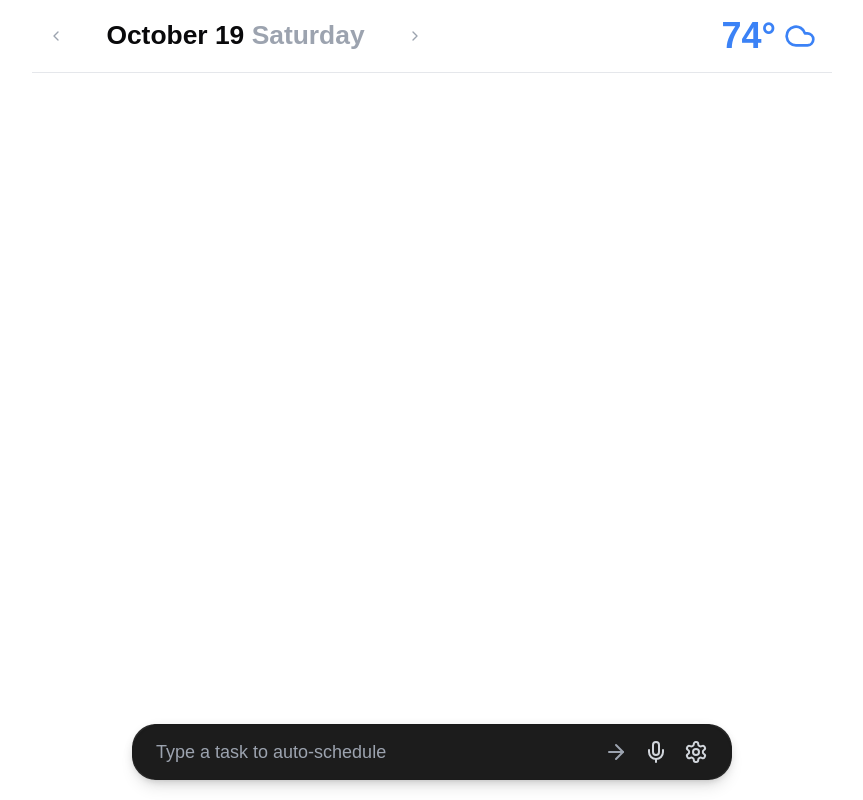
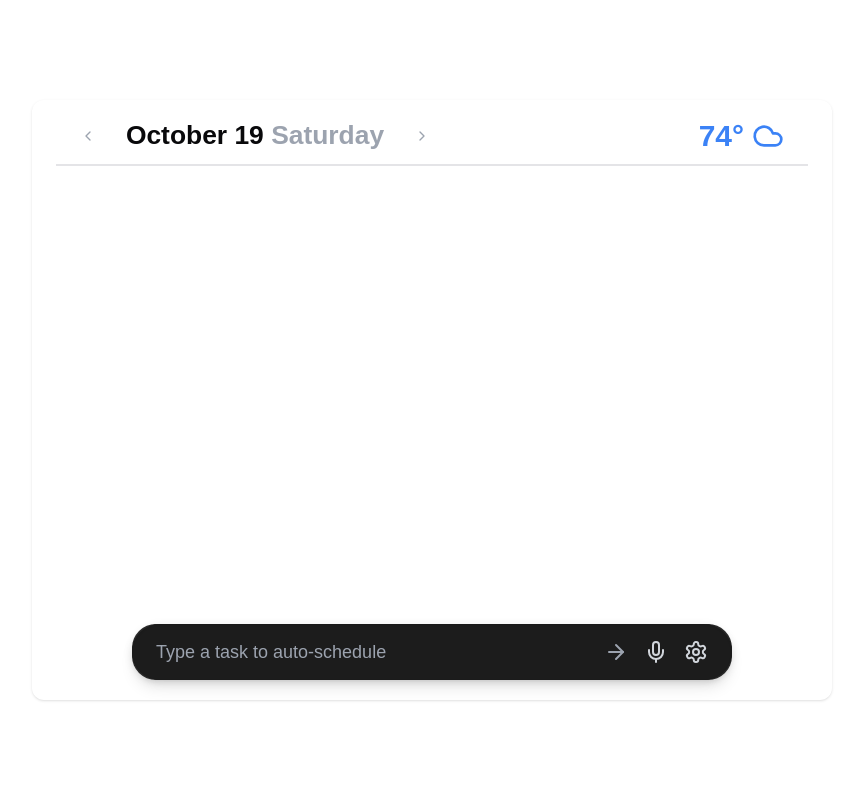
Before and after one commit to Sloosmore/calhacks11, a Next.js app in the folder sundial/: page / in a window 1280 px wide. Shown: the whole page, without its empty margins (208-1071 px from the left). Built offline with nearby package versions, Linux system fonts and the light colour scheme.

Commit message:
add cube

```diff
--- a/sundial/src/app/conponents/header/MainBar.jsx
+++ b/sundial/src/app/conponents/header/MainBar.jsx
@@ -16,9 +16,9 @@ export default function MainHeader() {
   };
 
   return (
-    <header className="p-4 border-b border-gray-200 min-w-[800px] mx-auto">
-      <div className="flex justify-between items-center">
-        <div className="flex items-center w-[375px]">
+    <header className="p-4  border-gray-200 min-w-[800px] mx-auto px-6">
+      <div className="flex justify-between items-center border-b-2 px-6 pb-2">
+        <div className="flex items-center w-[350px]">
           <button
             onClick={() => navigateDay("prev")}
             className="text-gray-400 hover:text-gray-800"
@@ -43,7 +43,7 @@ export default function MainHeader() {
           </button>
         </div>
         <div className="flex items-center space-x-2 text-blue-500">
-          <span className="text-4xl font-bold">{temperature}°</span>
+          <span className="text-3xl font-bold">{temperature}°</span>
           <Cloud className="w-8 h-8" />
         </div>
       </div>
--- a/sundial/src/app/page.js
+++ b/sundial/src/app/page.js
@@ -3,12 +3,14 @@ import MainHeader from "./conponents/header/MainBar";
 
 export default function Home() {
   return (
-    <div className="w-screen h-screen flex flex-col">
-      <MainHeader />
+    <div className="w-screen h-screen flex flex-col items-center justify-center ">
+      <div className="flex flex-col h-full max-w-[800px] max-h-[600px] shadow rounded-xl">
+        <MainHeader />
 
-      <div className="flex-grow">{/* Main content goes here */}</div>
+        <div className="flex-grow">{/* Main content goes here */}</div>
 
-      <DynamicIsland className="h-14" />
+        <DynamicIsland className="h-14" />
+      </div>
     </div>
   );
 }
```
